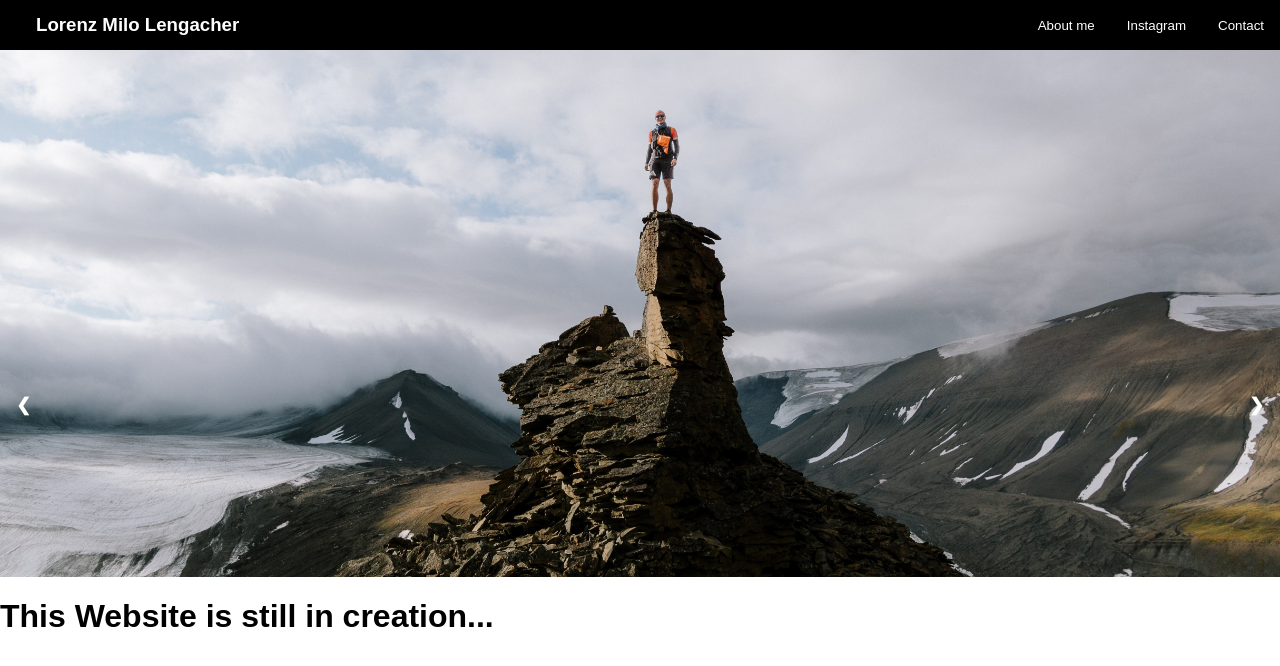
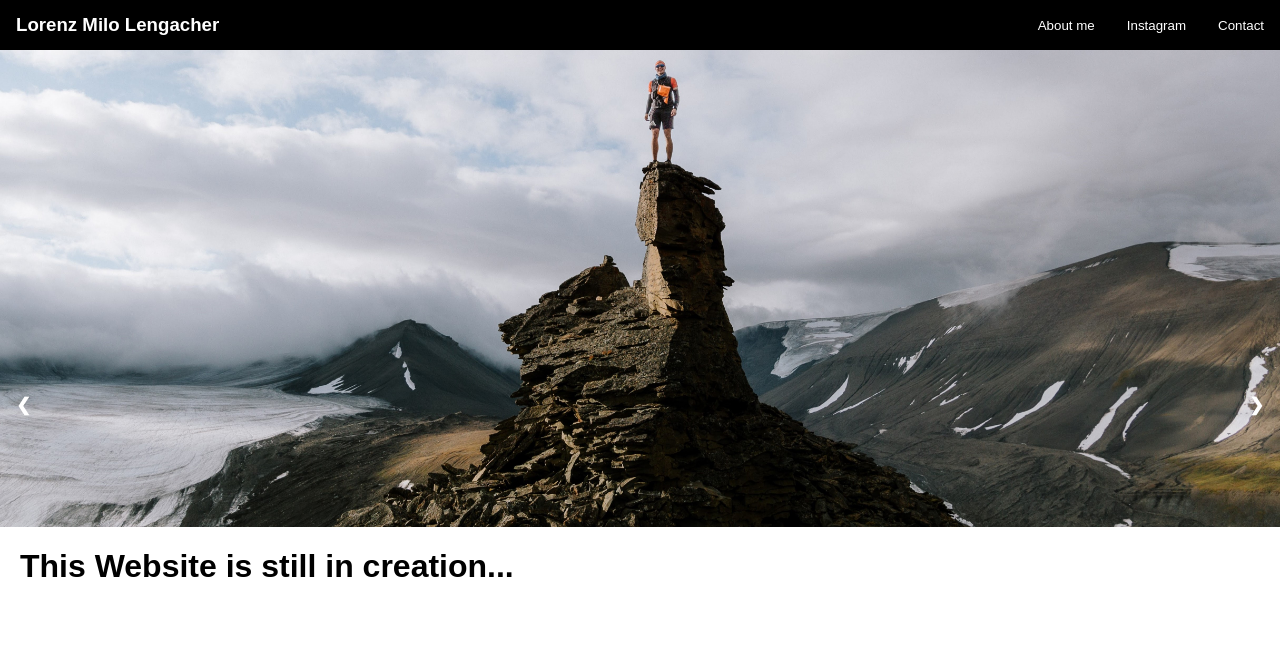
Before and after one commit to milomadman/lorenz-milo, a plain HTML site: page index.html in a window 1280 px wide. Drawn offline with Linux system fonts and the light colour scheme.

Commit message:
Add files via upload

```diff
--- a/index.html
+++ b/index.html
@@ -15,7 +15,6 @@
         </ul>
     </div>
 
-    <div class="page">
     <div class="slider">
         <div class="mySlides fade" id="DenmarkTrial">
             <img src="Denmark-Trial.jpg" height="auto" width="100%" alt="" draggable="false">
@@ -31,6 +30,7 @@
         <a class="next" onclick="plusSlide()">&#10095;</a>
     </div>
 
+    <div class="page" id="page-index">
         <div>
             <h1 style="align-items: center;">This Website is still in creation...</h1>
         </div>
--- a/style.css
+++ b/style.css
@@ -3,11 +3,18 @@ body {
     font-family: sans-serif;
 }
 
+.page {
+    padding-left: 20px;
+    margin-top: 60px;
+}
+
+#page-index {
+    margin-top: 10px;
+}
 
 #titlename {
     color: #ffffff;
     margin-right:auto;
-    padding-left: 20px;
     font-size: 14pt;
     font-weight: bold;
 }
@@ -64,9 +71,6 @@ ul {
     text-decoration: none;
 }
 
-.page {
-    margin-top:50px;
-}
 
 .mySlides{
     display:none;
```
Lines whose indentation alone changed are shown as unchanged.
